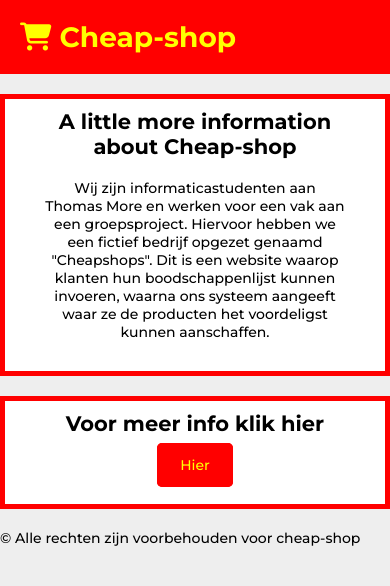
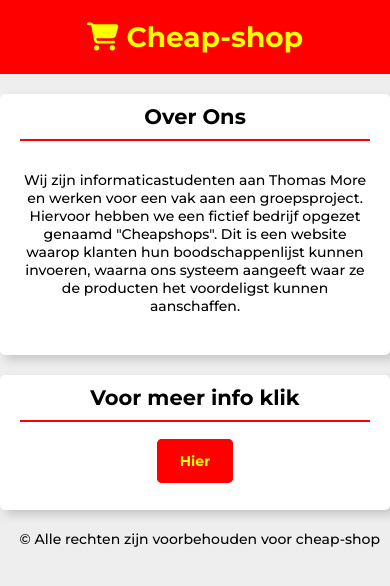
Before and after one commit to Jensgeenen/cheap-shop, a plain HTML site: page Onepager/index.html in a window 390 px wide. Drawn offline with Linux system fonts and the light colour scheme; a web font is replaced by a local one.

Commit message:
onepager on mobile done

```diff
--- a/Onepager/index.html
+++ b/Onepager/index.html
@@ -17,7 +17,7 @@
         </Header>
 
         <section>
-            <h2>A little more information about Cheap-shop</h2>
+            <h2>Over Ons</h2>
             <p>
                  Wij zijn informaticastudenten aan Thomas More en werken voor een vak aan een groepsproject.
                  Hiervoor hebben we een fictief bedrijf opgezet genaamd "Cheapshops". Dit is een website waarop
@@ -27,7 +27,7 @@
         </section>
 
         <section>
-            <h2>Voor meer info klik hier</h2>
+            <h2>Voor meer info klik</h2>
             <p><a href="#">Hier</a></p>
         </section>
 
--- a/Onepager/shop.css
+++ b/Onepager/shop.css
@@ -27,11 +27,18 @@ section {
     max-width: 500px;
     margin: 20px auto;
     padding: 10px 20px;
-    border: 5px solid red;
+    border-radius: 5px;
+    box-shadow: 5px 5px 10px rgba(200,200,200,1.7)
+}
+
+h1 {
+    text-align: center;
 }
 
 h2 {
     text-align: center;
+    border-bottom: 2px solid red;
+    padding-bottom: 10px;
 }
 
 a {
@@ -41,16 +48,21 @@ a {
     padding: 10px 20px;
     text-decoration: none;
     border-radius: 5px;
+    font-weight: bold;
 
 }
 
 a:hover {
-    border: 3px solid yellow;
-    background-color: yellow;
+    background-color: white;
     color: red;
 }
 
 section p {
-    margin: 20px;
+    margin: 30px 0px;
     text-align: center;
 }
+
+footer {
+    text-align: right;
+    margin-right: 10px;
+}
```
